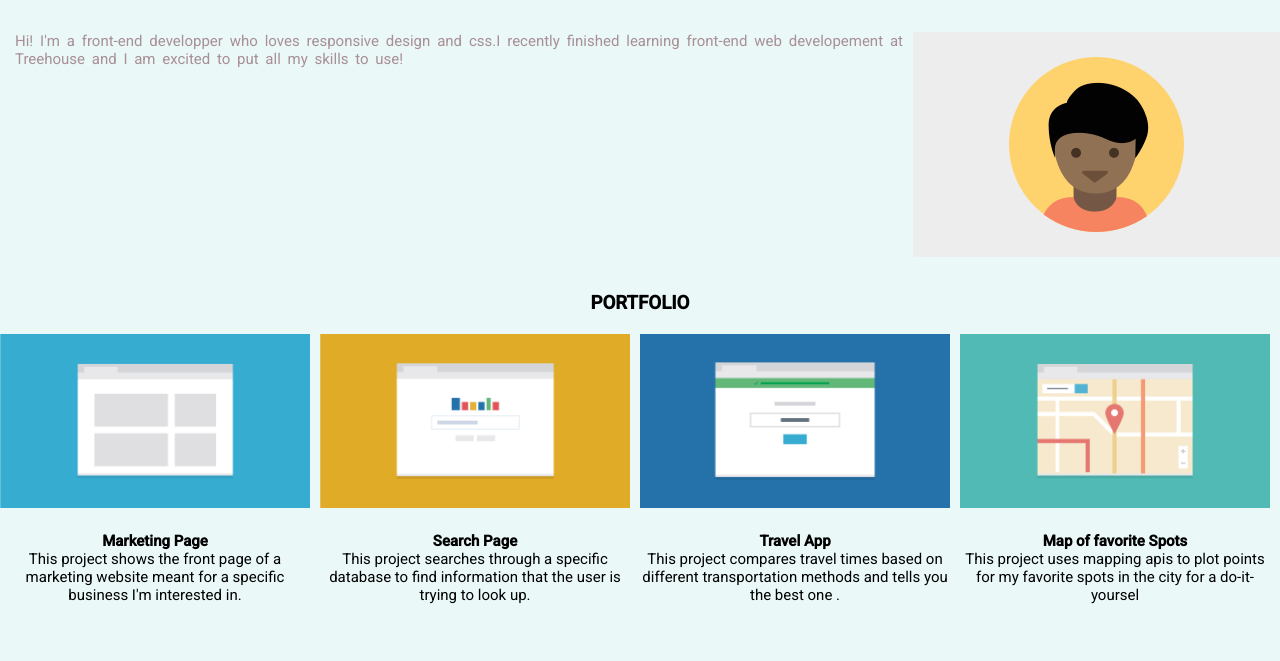
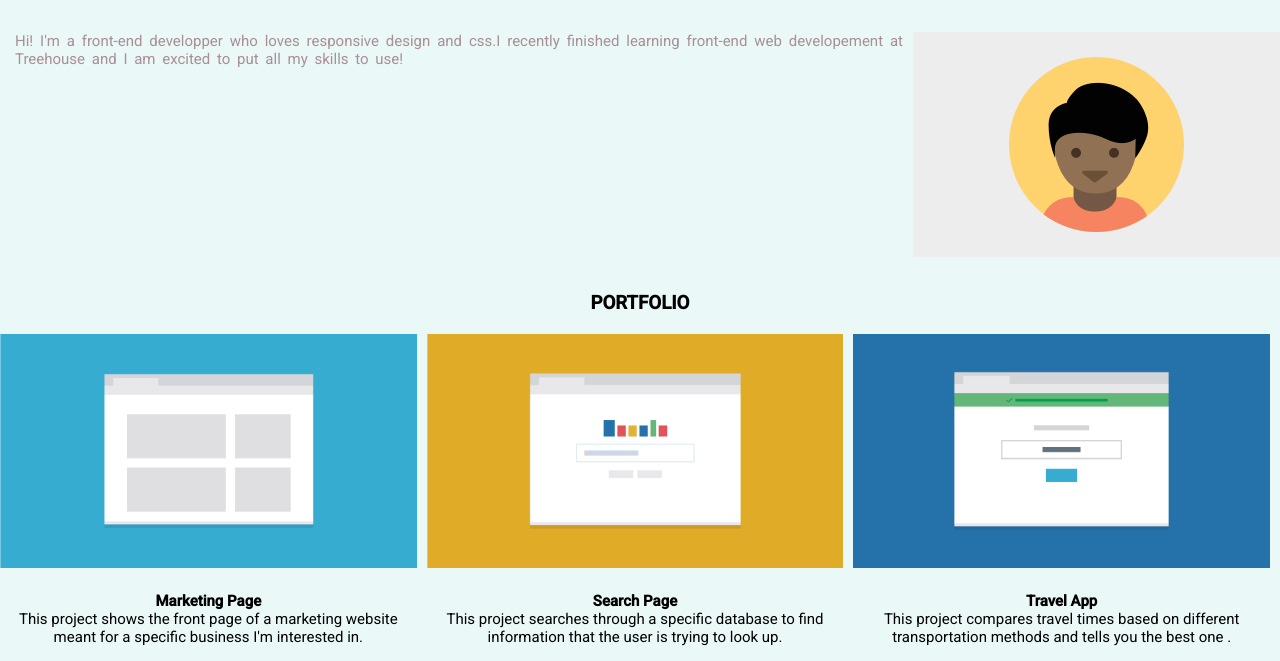
Before and after one commit to amouna89/Responsive-layout-site, a plain HTML site: page index.html in a window 1280 px wide. Shown: the part 119-780 px from the top of the page. Drawn offline with Linux system fonts and the light colour scheme.

Commit message:
flex-basis update

```diff
--- a/css/styles.css
+++ b/css/styles.css
@@ -256,7 +256,7 @@ span.contactInfo {
 .item {
 
     flex-grow: 1;
-    flex-basis: 350px;
+    flex-basis: 40%;
     margin-right: 10px;
 }
 
@@ -337,7 +337,7 @@ span.contactInfo {
 .item {
 
     flex-grow: 1;
-    flex-basis: 260px;
+    flex-basis: 30%;
      margin-right: 10px;
 }
     .hiddenFooter {
```
